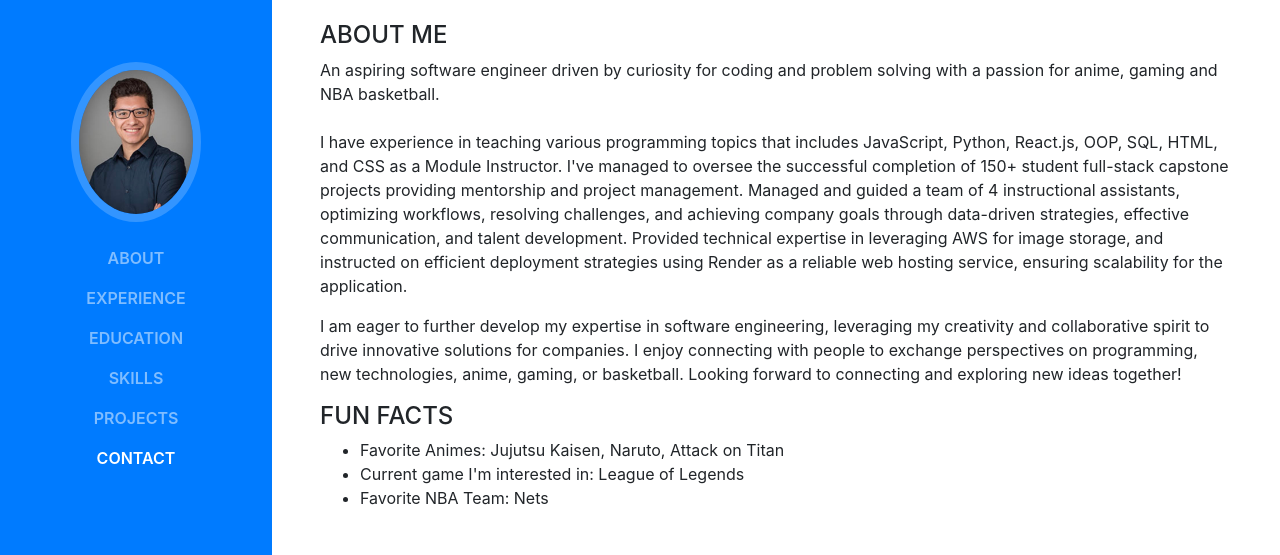
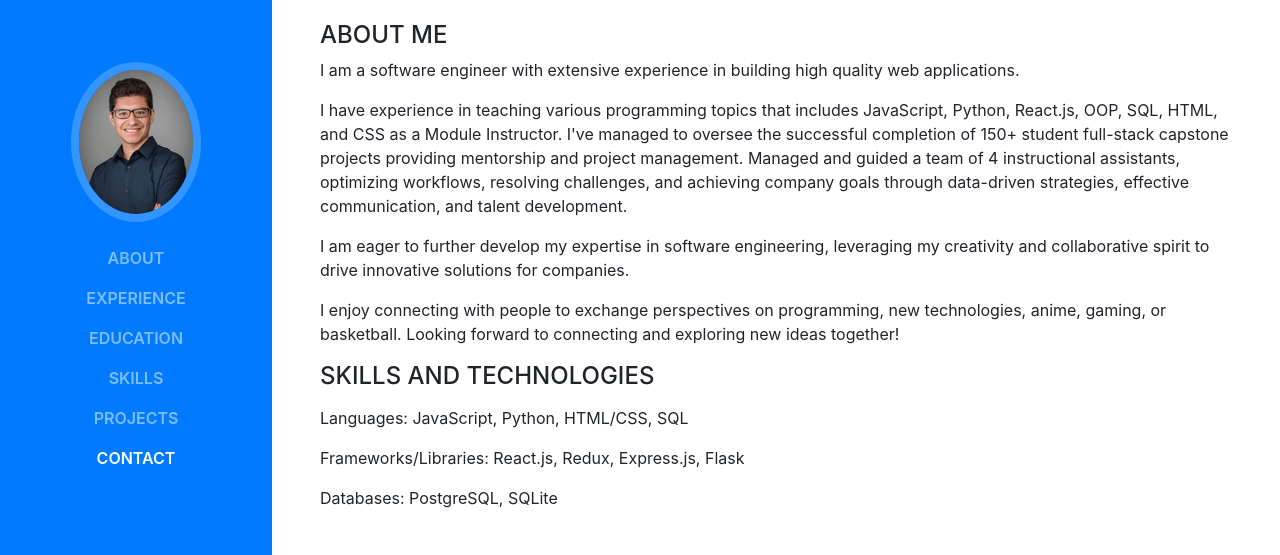
Before and after one commit to crespohector/crespohector.github.io, a website with bundled scripts: page index.html in a window 1280 px wide. Shown: the part 134-689 px from the top of the page. Built offline with nearby package versions, Linux system fonts and the light colour scheme; a web font is replaced by a local one.

Commit message:
updated portfolio nov 11, 2024.

```diff
--- a/index.html
+++ b/index.html
@@ -78,21 +78,24 @@
             resume</a>
         </div>
         <h4>About me</h4>
-        <p class="mb-4">An aspiring software engineer driven by curiosity for coding and problem solving with a passion for anime, gaming and NBA basketball. </p>
 
-        <p>I have experience in teaching various programming topics that includes JavaScript, Python, React.js, OOP, SQL, HTML, and CSS as a Module Instructor. I've managed to oversee the successful completion of 150+ student full-stack capstone projects providing mentorship and project management. Managed and guided a team of 4 instructional assistants, optimizing workflows, resolving challenges, and achieving company goals through data-driven strategies, effective communication, and talent development. Provided technical expertise in leveraging AWS for image storage, and instructed on efficient deployment strategies using Render as a reliable web hosting service, ensuring scalability for the application.</p>
+        <p>I am a software engineer with extensive experience in building high quality web applications.</p>
+        <p>I have experience in teaching various programming topics that includes JavaScript, Python, React.js, OOP, SQL, HTML, and CSS as a Module Instructor. I've managed to oversee the successful completion of 150+ student full-stack capstone projects providing mentorship and project management. Managed and guided a team of 4 instructional assistants, optimizing workflows, resolving challenges, and achieving company goals through data-driven strategies, effective communication, and talent development.</p>
+        <p>I am eager to further develop my expertise in software engineering, leveraging my creativity and collaborative spirit to drive innovative solutions for companies.
+        <p>I enjoy connecting with people to exchange perspectives on programming, new technologies, anime, gaming, or basketball. Looking forward to connecting and exploring new ideas together!</p>
 
-        <p>I am eager to further develop my expertise in software engineering, leveraging my creativity and collaborative spirit to drive innovative solutions for companies.
-
-          I enjoy connecting with people to exchange perspectives on programming, new technologies, anime, gaming, or basketball. Looking forward to connecting and exploring new ideas together!</p>
+        <h4>Skills and Technologies</h4>
+        <p></p>Languages: JavaScript, Python, HTML/CSS, SQL</p>
+        <p>Frameworks/Libraries: React.js, Redux, Express.js, Flask</p>
+        <p>Databases: PostgreSQL, SQLite</p>
 
         <div class="mb-5">
-          <h4>Fun Facts</h4>
+          <!-- <h4>Fun Facts</h4>
           <ul>
             <li>Favorite Animes: Jujutsu Kaisen, Naruto, Attack on Titan</li>
             <li>Current game I'm interested in: League of Legends</li>
             <li>Favorite NBA Team: Nets</li>
-          </ul>
+          </ul> -->
         </div>
 
         <ul class="list-inline list-social-icons mb-0">
@@ -467,7 +470,7 @@
       <div>
         <a href="https://www.linkedin.com/in/hector-crespo-b0b5b019a/" target="_blank">
           <i class="fa fa-linkedin-square"></i> connect on linkedin</a>
-        <a href="https://drive.google.com/file/d/1UqYmvzib_HU-vOR9jbGRq3VD98wr1Pgo/view?usp=sharing" target="_blank">My
+        <a href="https://drive.google.com/file/d/1Mv3Lr_3pGKDh02Mi9iB8HINndv6SW-lU/view?usp=sharing" target="_blank">My
           resume</a>
       </div>
     </div>
```
